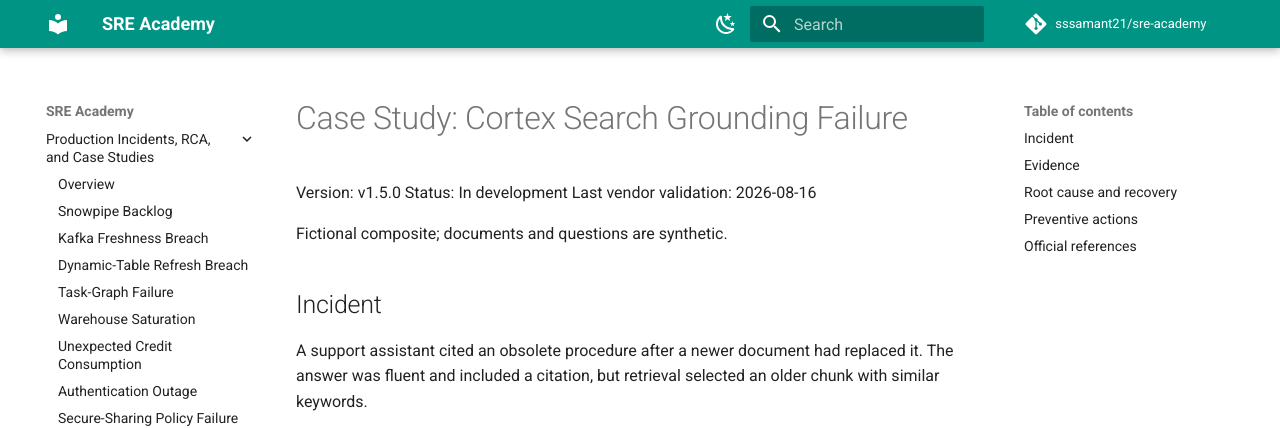
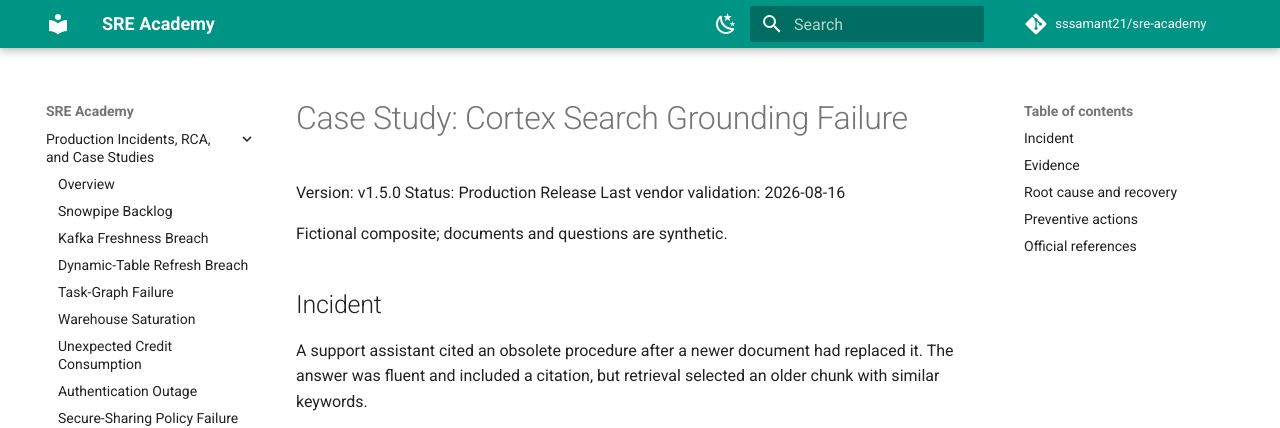
Before and after one commit to sssamant21/sre-academy, an MkDocs documentation site: the page built from docs/books/snowflake/incidents/cortex-search-grounding.md, in a window 1280 px wide and 900 px high. Shown: the top 428 px of the window. Built offline with MkDocs 1.6.1 and Material for MkDocs 9.7.7, drawn with Linux system fonts in a browser that asks for light colours; comment, search, counter and statistics services are not loaded.

Commit message:
docs(snowflake): prepare v1.5.0 production release

```diff
--- a/docs/books/snowflake/incidents/cortex-search-grounding.md
+++ b/docs/books/snowflake/incidents/cortex-search-grounding.md
@@ -1,7 +1,7 @@
 # Case Study: Cortex Search Grounding Failure
 
 Version: v1.5.0
-Status: In development
+Status: Production Release
 Last vendor validation: 2026-08-16
 
 Fictional composite; documents and questions are synthetic.
```
